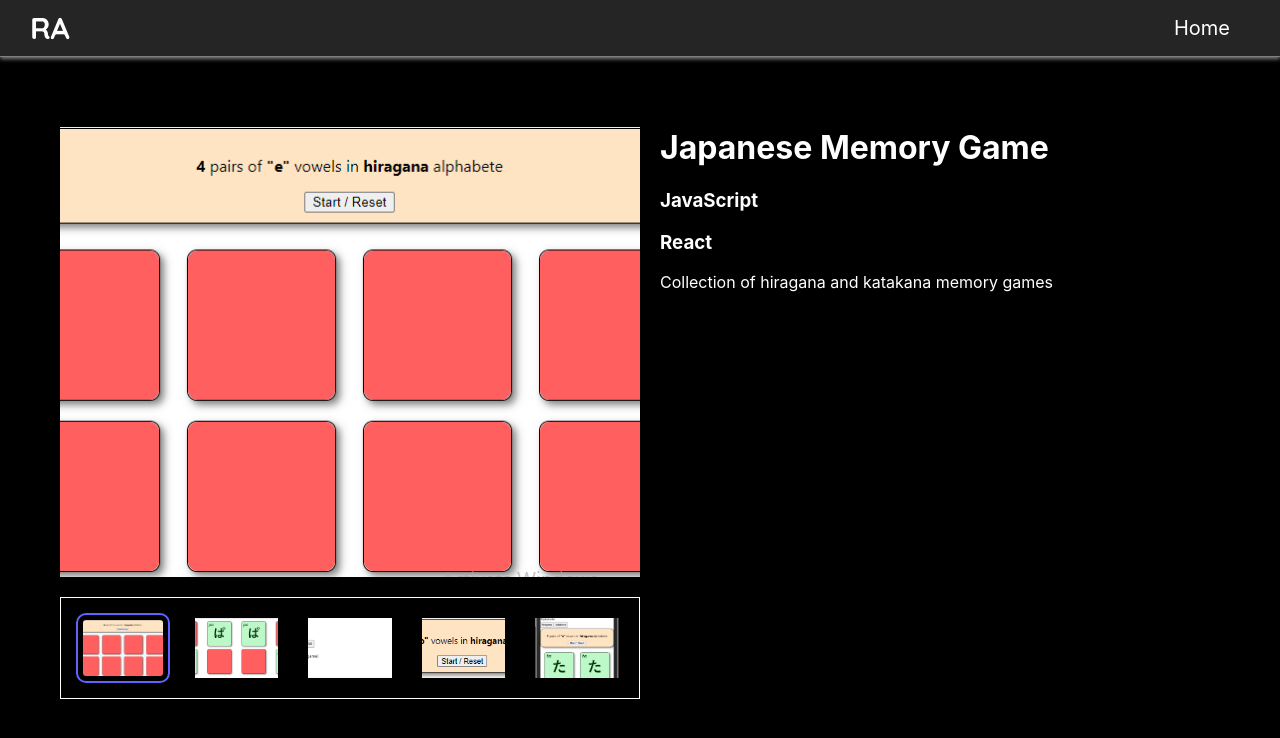
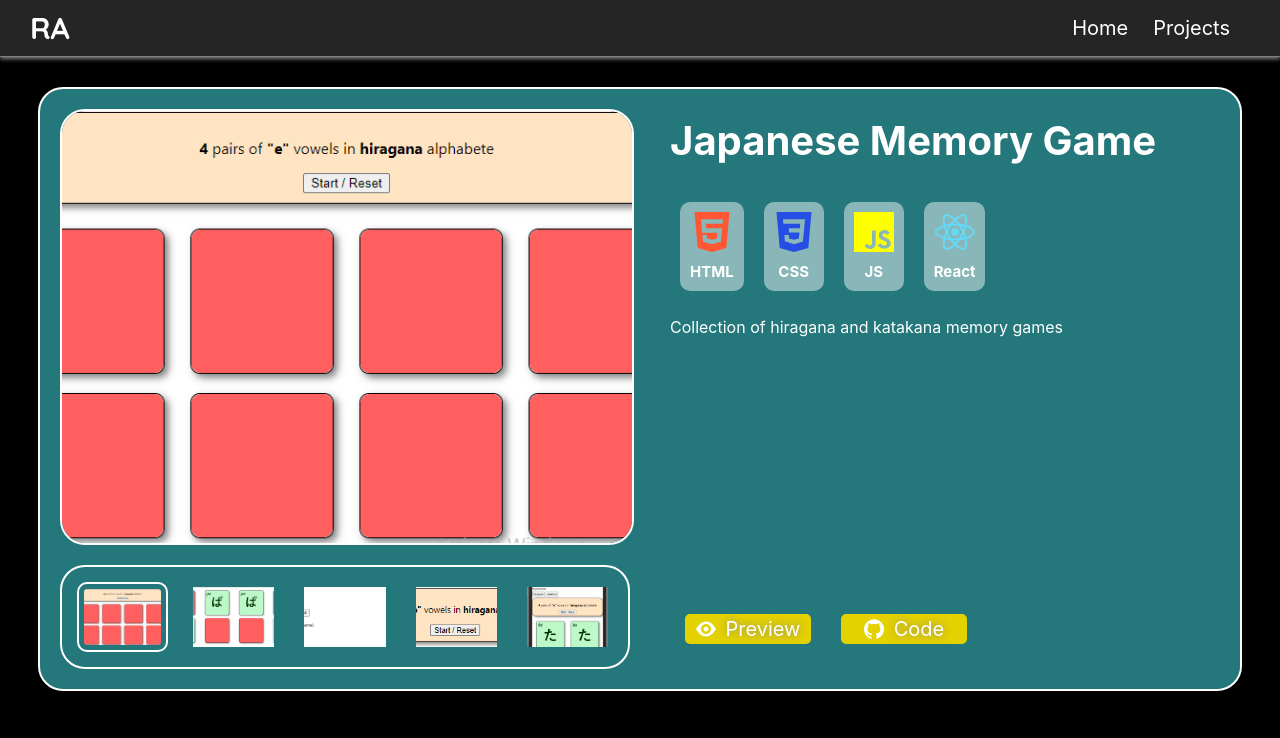
Before and after one commit to AwesomeRaicho/portfolio, a React (Create React App) app: page /projects/1 in a window 1280 px wide. Shown: the top 738 px of the page. Built offline with nearby package versions, Linux system fonts and the light colour scheme.

Commit message:
add single project page with icons

```diff
--- a/src/App.css
+++ b/src/App.css
@@ -12,41 +12,34 @@ body{
 }
 
 
-/* ===== PAGES ===== */
 
 
-
-
-/* ====== PROJECT LINKS ====== */
-
-/* .link{
-  text-decoration: none;
-  margin-top: 30px;
-  margin-left: 30px;
-}
-.project-container{
-  border: solid 1px gray;
-  box-shadow: 4px 4px 8px gray;
-  border-radius: 20px;
-  width: 300px;
-  padding: 10px;
-  background-color: white;
-  height: 100%;
-  position: relative;
+/* BUTTONS */
+.btns-container{
+  margin-top: auto;
+  display: flex;
+  justify-content: center;
 }
 
-.project-img{
-  width: 100%;
+.link{
+  text-decoration: none;
 }
 
-.working-project{
+.btn{
+
+  border: transparent;
+  background: transparent;
+  margin: 15px;
+  background-color: #e4d100;
+  border-radius: 5px;
+  color: white;
+  text-shadow: 0px 0px 8px gray;
+  width: 120px;
+  font-size: 20px;
+  border: solid 3px #e4d100;
   display: flex;
-  position: absolute;
-  width: 100%;
-  bottom: 0px;
   justify-content: center;
-  padding-bottom: 5px;
-  font-size: 20px;
-  font-weight: 700;
-  color: red;
-} */
+  align-items: center;
+  margin-top: 0%;
+}
+/* BUTTONS END*/
--- a/src/App.js
+++ b/src/App.js
@@ -2,6 +2,7 @@ import Navigation from './components/navigation.component';
 import { BrowserRouter, Routes, Route } from 'react-router-dom';
 
 import Home from './pages/home';
+import ProgectsPage from './pages/ProgectsPage';
 import SingleProject from './pages/SingleProject';
 import Error404 from './pages/Error404';
 
@@ -15,6 +16,7 @@ function App() {
 
       <Routes>
         <Route index path='/' element={<Home />}/>
+        <Route index path='/projects' element={<ProgectsPage />}/>
         <Route index path='/projects/:projectId' element={<SingleProject />}/>
         <Route index path='/*' element={<Error404 />}/>
 
--- a/src/components/about.jsx
+++ b/src/components/about.jsx
@@ -116,9 +116,12 @@ const Wrapper = styled.div`
   padding-left: 20px;
   padding-right: 20px;
   border-radius: 10px;
+  font-size: 15px;
+  box-sizing: border-box;
 }
 .active{
-  background-color: #2f9fa5;
+  background-color: #24787c;
+  border: solid 2px white;
 }
 
 .btn-containers{
@@ -154,8 +157,9 @@ const Wrapper = styled.div`
   flex-direction: column;
 }
 .information{
-  width: 80%;
-  max-width: 600px;
+  width: 100%;
+  padding: 0%;
+  margin: 0%;
 }
 .images{
   width: 90%;
@@ -163,6 +167,8 @@ const Wrapper = styled.div`
   position: relative;
 }
 
+
+
 }
 
 @media screen and (max-width: 650px){//////////////// 650px
--- a/src/components/homeHero.jsx
+++ b/src/components/homeHero.jsx
@@ -26,7 +26,7 @@ const HomeHero = () => {
                 <h1 className='hero-name'>Ricardo Araujo</h1>
                 <p className='hero-message'>and I'm a web developer.</p>
                 <div className='hero-btns'>
-                  <Link to={'/'}><button className='hero-btn'>Portfolio</button></Link>
+                  <Link to={'/projects'} className='hero-btn link'>Projects</Link>
                 </div>
             </div>
         </div>
@@ -38,7 +38,12 @@ const HomeHero = () => {
   export default HomeHero;
 
 
-const Wrapper = styled.section`
+const Wrapper = styled.div`
+
+.link{
+  text-decoration: none;
+}
+
 .obi-wan{
   color: #d30000;
   font-weight: 900;
@@ -51,7 +56,7 @@ const Wrapper = styled.section`
   justify-content: center;
   align-items: center;
   height: 90vh;
-
+  min-height: 600px;
 }
 
 .hero-back-filter{
@@ -70,7 +75,6 @@ const Wrapper = styled.section`
 
 .hero-container{
   display: flex;
-  height: 70vh;
   align-items: center;
   justify-content: center;
   width: 100%;
@@ -129,15 +133,16 @@ const Wrapper = styled.section`
   border: transparent;
   background: transparent;
   margin: 15px;
-  padding: 10px;
-  background-color: #e4d10089;
-  border-radius: 5px;
+  padding: 7px;
+  padding-left: 15px;
+  padding-right: 15px;
+  background-color: #e4d10086;
+  border-radius: 30px;
   color: white;
-  font-weight: 700;
   text-shadow: 0px 0px 8px gray;
-  width: 120px;
-  font-size: 20px;
+  font-size: 25px;
   border: solid 3px #e4d100;
+  text-shadow: 0px 0px 4px gray;
 }
 
 
@@ -227,15 +232,11 @@ const Wrapper = styled.section`
 .hero-btns{
   text-align: center;
 }
-.hero-portrait{
-  width: 200px;
-  height: 200px;
-  border: 10px solid white;
-  border-radius: 10px;
-  object-fit: cover;
-  box-shadow: 4px 4px 8px black;
-  z-index: 1;
+.hero-btn{
+  padding-top: 5px;
+  font-size: 20px;
 }
+
 
 
 }
--- a/src/components/navigation.component.jsx
+++ b/src/components/navigation.component.jsx
@@ -17,10 +17,12 @@ const Navigation = () => {
 
                 <ul className={`nav-list ${toggled && 'display'}`}>
                     <li className='nav-item'>
-                        <Link className='nav-link' to={'/'}>Home</Link>
+                        <Link className='nav-link' to={'/'} onClick={()=>setToggled(!toggled)}>Home</Link>
+                    </li>
+                    <li className='nav-item'>
+                        <Link className='nav-link' to={'/projects'} onClick={()=>setToggled(!toggled)}>Projects</Link>
                     </li>
                 </ul>
-
                 <button type='button' className='nav-toggler' onClick={()=>setToggled(!toggled)}>{toggled ? <FaRegTimesCircle size='30px' color='white'/>:<FaBars size='30px' color='white'/>}</button>
             </nav>
         </div>
--- /dev/null
+++ b/src/pages/ProgectsPage.jsx
@@ -0,0 +1,40 @@
+import React from 'react';
+
+import styled from 'styled-components';
+import ProjectLink from '../components/project-link';
+import Projects from '../project-data';
+
+const ProgectsPage = () => {
+  return (
+    <Wrapper>
+        <div className='projects-page-container'>
+            <h1 className='title'>Projects</h1>
+            <div className='projects-container'>
+                {Projects.map((project)=>{
+                    return <ProjectLink key={project.id} {...project}/>
+                })}
+            </div>
+        </div>
+    </Wrapper>
+  )
+}
+
+
+export default ProgectsPage;
+
+
+const Wrapper = styled.div`
+.title{
+    color: white;
+    text-align: center;
+    font-size: 50px;
+}
+.projects-container{
+    max-width: 1200px;
+    margin: auto;
+
+    display: flex;
+    flex-wrap: wrap;
+    justify-content: center;
+}
+`;
--- a/src/pages/SingleProject.jsx
+++ b/src/pages/SingleProject.jsx
@@ -1,9 +1,10 @@
 import React, {useState, } from 'react';
 import Projects from '../project-data';
-import { useParams } from 'react-router-dom';
+import { useParams,Link } from 'react-router-dom';
 
 import styled from 'styled-components';
-
+import { GoEye } from "react-icons/go";
+import {SiGithub} from "react-icons/si";
 
 const SingleProject = () => {
 
@@ -12,7 +13,7 @@ const SingleProject = () => {
   const project = Projects.filter((project)=> {
     return project.id === Number(projectId);
   })
-  const {framework, description,lenguage, name, imgs} = project[0];
+  const { description, name, imgs, url, github, icons } = project[0];
 
 
   const [mainImage, setMainImage] = useState(imgs[0]);
@@ -23,6 +24,7 @@ const SingleProject = () => {
 
   return (
     <Wrapper>
+
       <div className="single-project-container">
         <div className="images-container">
           <div className='main-image-container'>
@@ -32,19 +34,29 @@ const SingleProject = () => {
             {imgs.map((image, index)=>{
               return (
                 <span className='image-preview-container' key={index}>
-
                   <img src={`${image}`} alt={`preview-${index}`}  onClick={()=>{changeMain(index)}} className={`${mainImage === imgs[index]? 'image-preview active': 'image-preview'}`}/>
                 </span>
               )
             })}
           </div>
         </div>
+
+
         <div className='project-information'>
-          <h1>{name}</h1>
-          <h3>{lenguage}</h3>
-          <h3>{framework}</h3>
+          <h1 className='project-name'>{name}</h1>
+          <div className="icons-container">
+            {icons.map((icon)=>{
+              return <div className="tech-icon" color={`${icon.color}`}>{icon.image}<div><h3 className='icon-name'>{icon.name}</h3></div></div>
+            })}
+          </div>
+
           <p>{description}</p>
+          <div className='btns-container'>
+            <Link to={url} className='link btn' ><GoEye className='icon'/> Preview</Link>
+            <Link to={github} className='link btn'><SiGithub className='icon'/> Code</Link>
+          </div>
         </div>
+
       </div>
     </Wrapper>
   )
@@ -53,19 +65,84 @@ const SingleProject = () => {
 export default SingleProject;
 
 const Wrapper = styled.div`
+.project-name{
+  font-size: 40px;
+}
+
+.link{
+  text-decoration: none;
+}
+.icon-name{
+  font-size: 15px;
+  margin: 0%;
+  text-align: center;
+}
+
+.icons-container{
+  display: flex;
+  flex-wrap: wrap;
+}
+
+.tech-icon{
+  font-size: 40px;
+  background-color: #ffffff76;
+  margin: 10px;
+  padding: 10px;
+  border-radius: 10px;
+  text-align: center;
+}
+
 .single-project-container{
   max-width: 1200px;
   margin: auto;
   display: flex;
-  padding-top: 50px;
   justify-content: center;
+  margin-top: 0%;
+  border: 2px white solid;
+  margin-top: 30px;
+  border-radius: 25px;
+  min-height: 600px;
+  background-color: #24787c;
+
 }
 
 .project-information{
   color: white;
   width: 50%;
+  border-radius: 25px;
+  background-color: #24787c;
+  padding-left: 20px;
+  display: flex;
+  flex-direction: column;
 }
 
+.btns-container{
+  margin-top: auto;
+  margin-bottom: 30px;
+  display: flex;
+  justify-content: left;
+}
+.btn{
+  border: transparent;
+  background: transparent;
+  margin: 15px;
+  background-color: #e4d100;
+  border-radius: 5px;
+  color: white;
+  text-shadow: 0px 0px 8px gray;
+  width: 120px;
+  font-size: 20px;
+  border: solid 3px #e4d100;
+  display: flex;
+  justify-content: center;
+  align-items: center;
+}
+
+
+
+.icon{
+  margin-right: 10px;
+}
 
 
 // images
@@ -73,11 +150,20 @@ const Wrapper = styled.div`
 .images-container{
   width: 50%;
   padding: 20px;
+  margin-top: 0%;
+  max-height: 600px;
+  display: flex;
+  flex-direction: column;
 }
 
 .main-image-container{
   width: 100%;
-  height: 450px;
+  flex-grow: 1;
+  border: solid 2px white;
+  border-radius: 25px;
+  display: flex;
+  align-items: center;
+  overflow: hidden;
 }
 
 .main-image{
@@ -88,13 +174,16 @@ const Wrapper = styled.div`
 
 .main-image-mobile{
   object-fit: scale-down;
+  max-height: 400px;
 }
 
 .images-previews{
-  border: solid 1px white;
+  border-radius: 25px;
   display: flex;
   margin-top: 20px;
   padding: 5px;
+  background-color: #24787c;
+  border: solid 2px white;
 }
 
 .image-preview-container{
@@ -113,10 +202,12 @@ const Wrapper = styled.div`
   position: absolute;
 }
 .active{
-  border: solid 2px #6363ff;
+  border: solid 2px white;
   border-radius: 10px;
   box-sizing: border-box;
 }
+
+
 
 @media screen and (max-width: 950px){ //////////////// 950px
 
@@ -125,7 +216,7 @@ const Wrapper = styled.div`
   margin: auto;
   display: flex;
   padding-top: 50px;
-
+  margin: 20px;
   flex-direction: column;
   justify-content: center;
   align-items: center;
@@ -145,7 +236,6 @@ const Wrapper = styled.div`
 
 .single-project-container{
 max-width: 1200px;
-margin: auto;
 display: flex;
 padding-top: 50px;
 
--- a/src/project-data.js
+++ b/src/project-data.js
@@ -1,8 +1,23 @@
+import { SiHtml5, SiCss3, SiJavascript, SiReact } from "react-icons/si";
+
+const icons = {
+    html: {name: 'HTML', image:<SiHtml5 color="#FF5733"/>},
+    css: {name: 'CSS', image:<SiCss3 color="#264de4"/>},
+    javascript: {name: 'JS', image:<SiJavascript color="#FFFF00" />},
+    react: {name: 'React', image:<SiReact color="#61DBFB"/> }
+}
+
 const Projects = [
     {
         name: 'Japanese Memory Game',
         lenguage: 'JavaScript',
         framework: 'React',
+        icons: [
+            icons.html,
+            icons.css,
+            icons.javascript,
+            icons.react
+        ],
         wip: true,
         description: 'Collection of hiragana and katakana memory games',
         imgs: ['/images/memory-game/memory-game.PNG',
@@ -11,6 +26,7 @@ const Projects = [
         '/images/memory-game/memory-game3.PNG',
         '/images/memory-game/memory-game4.PNG'],
         url: 'https://hiragana-katakana-games.netlify.app/',
+        github: 'https://github.com/AwesomeRaicho/hiragana-katakana-games',
         featured: true,
         id: 1
     },
@@ -18,6 +34,12 @@ const Projects = [
         name: 'Pokemon API App',
         lenguage: 'JavaScript',
         framework: 'React',
+        icons: [
+            icons.html,
+            icons.css,
+            icons.javascript,
+            icons.react
+        ],
         wip: true,
         description: 'General pokemon information',
         imgs: [
@@ -28,6 +50,7 @@ const Projects = [
             '/images/pokemon/pokemon4.PNG',
         ],
         url: 'https://awesomeraicho-pokemon-app.netlify.app/',
+        github: 'https://github.com/AwesomeRaicho/pokemonAPI',
         featured: true,
         id: 2
     },
```
Also changed, not shown: src/components/featured-projects.jsx (+10 -3 lines).
